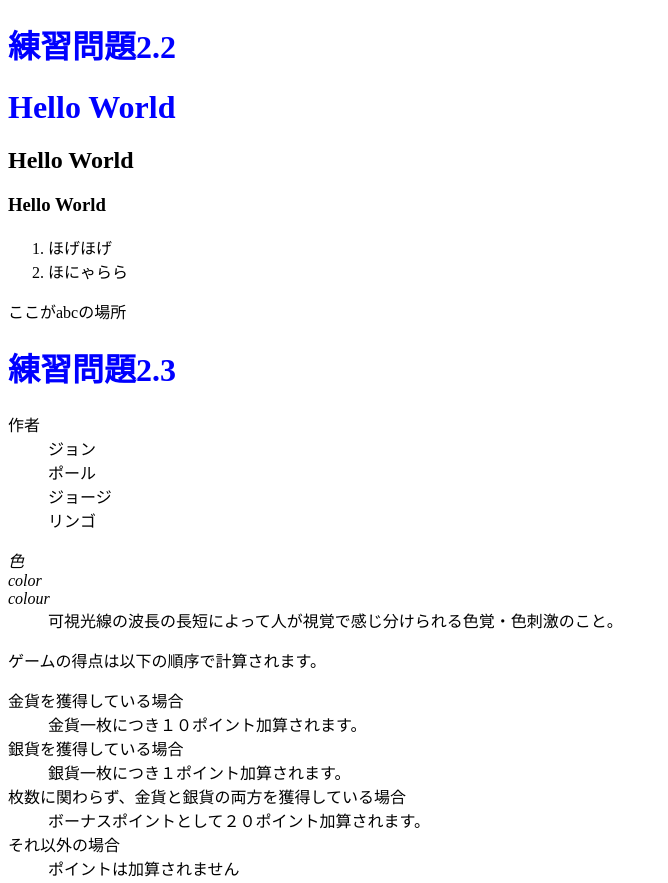
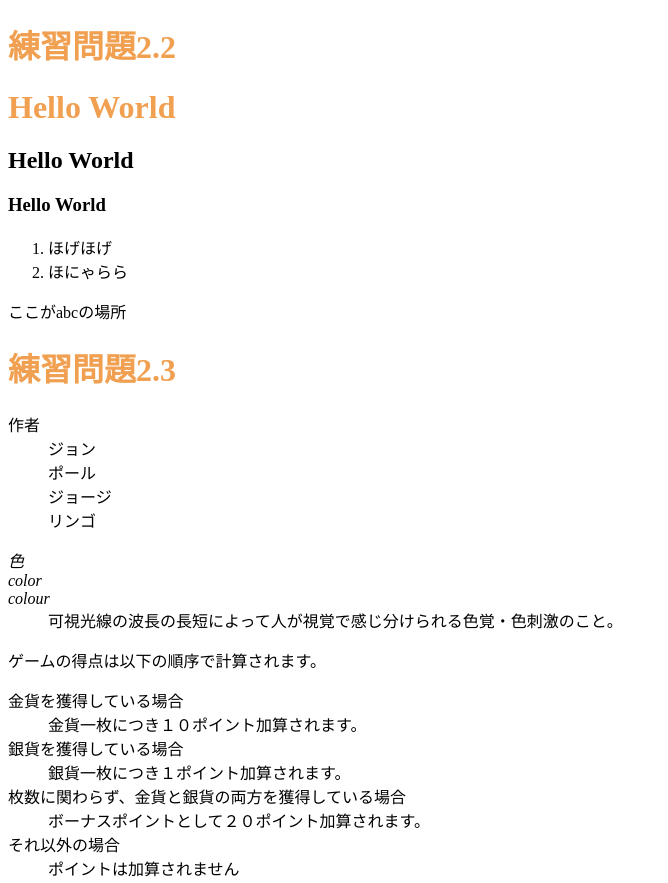
Before and after one commit to hirotojuve/hiroto, a plain HTML site: page index.html in a window 1280 px wide. Shown: the top 883 px of the page, without its empty margins (0-668 px from the left). Drawn offline with Linux system fonts and the light colour scheme.

Commit message:
Update mystyle.css

```diff
--- a/mystyle.css
+++ b/mystyle.css
@@ -1,2 +1,3 @@
 h1{color:blue}
 {color:green;}
+h1{color:#F0A050;}
```
